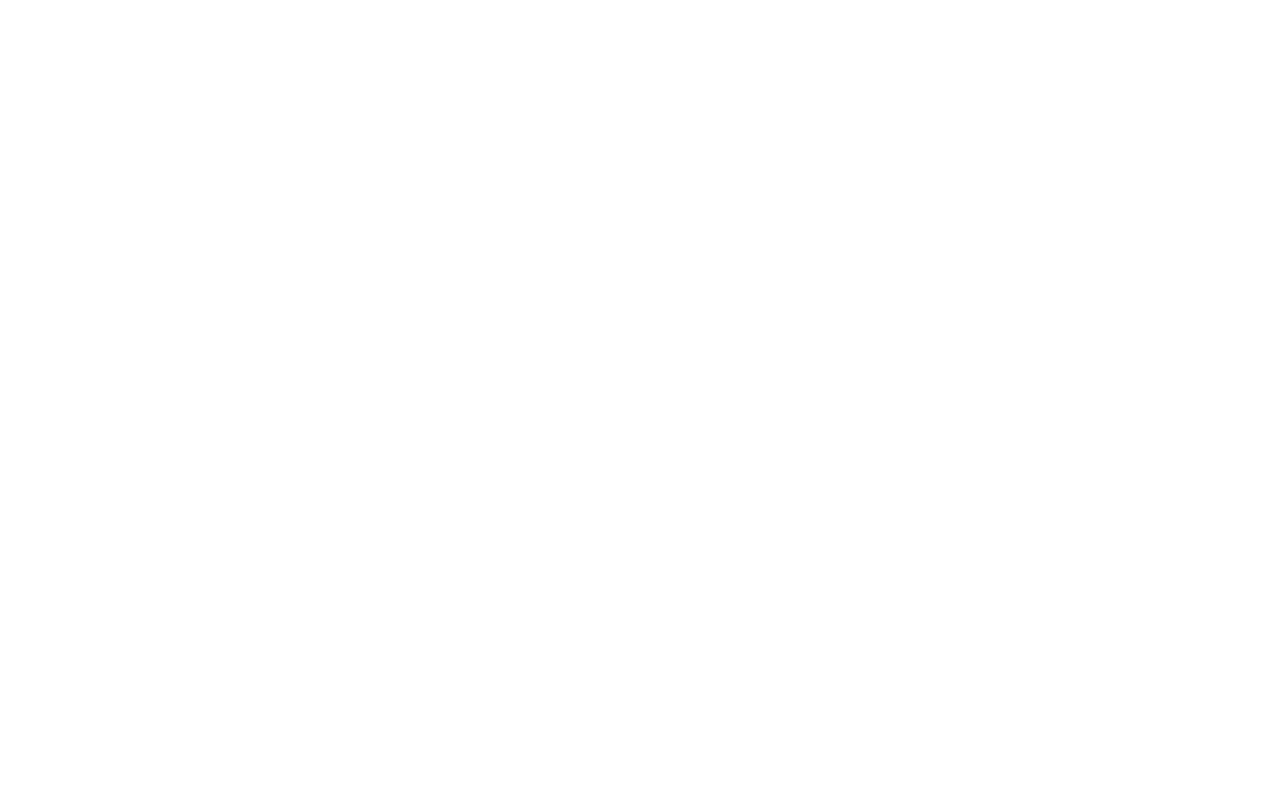
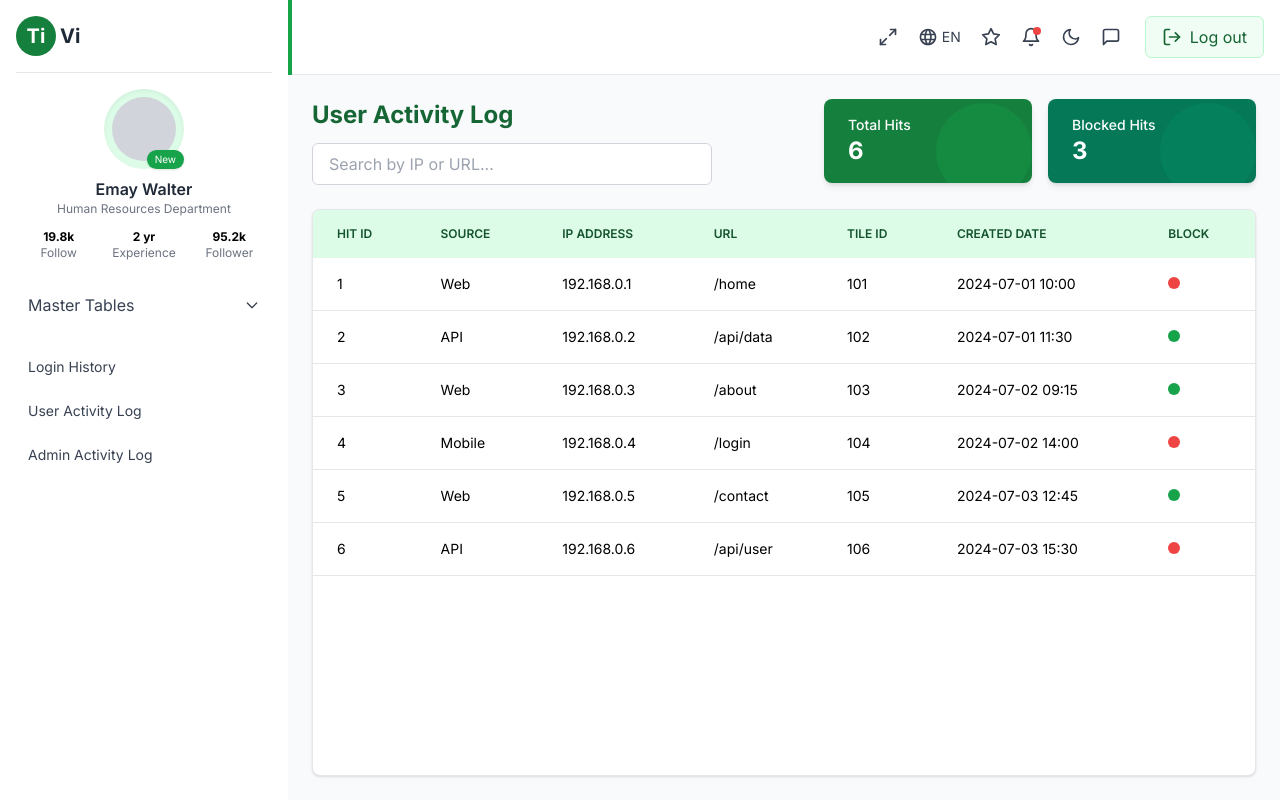
Before and after one commit to KARLE-ATHARVA/SVIK, a React (Create React App) app in the folder my-app/: page /userActivity in a window 1280 px wide. Before the commit this address had no page. Built offline with nearby package versions, Linux system fonts and the light colour scheme.

Commit message:
Three Pages Done

```diff
--- a/my-app/src/App.js
+++ b/my-app/src/App.js
@@ -4,6 +4,8 @@ import LoginPage from './pages/LoginPage';
 import Dashboard from './components/Dashboard';
 import LoginHistory from './pages/LoginHistory';
 import AdminActivityLog from './pages/AdminActivityLog';
+import UserActivityLog from './pages/UserActivityLog';
+
 
 export default function App() {
   return (
@@ -13,7 +15,7 @@ export default function App() {
         <Route path="/dashboard" element={<Dashboard />} />
         <Route path="/loginHistory" element={<LoginHistory/>}/>
         <Route path="/adminActivity" element={<AdminActivityLog/>}/>
-
+        <Route path="/userActivity" element={<UserActivityLog/>}/>
       </Routes>
     </Router>
   );
--- a/my-app/src/components/Sidebar.jsx
+++ b/my-app/src/components/Sidebar.jsx
@@ -111,9 +111,9 @@ export default function Sidebar({ collapsed }) {
           <Link to="/loginHistory" className="block px-3 py-2 rounded hover:bg-green-100 text-gray-700 text-sm">
           Login History
           </Link>
-          <a href="#" className="block px-3 py-2 rounded hover:bg-green-100 text-gray-700 text-sm">
+          <Link to="/userActivity" className="block px-3 py-2 rounded hover:bg-green-100 text-gray-700 text-sm">
             User Activity Log
-          </a>
+          </Link>
           <Link to="/adminActivity" className="block px-3 py-2 rounded hover:bg-green-100 text-gray-700 text-sm">
             Admin Activity Log
           </Link>
--- /dev/null
+++ b/my-app/src/pages/UserActivityLog.jsx
@@ -0,0 +1,131 @@
+import React, { useState, useEffect } from 'react';
+import Sidebar from '../components/Sidebar';
+import Topbar from '../components/Topbar';
+
+export default function UserActivityLog() {
+  const [searchTerm, setSearchTerm] = useState('');
+  const [fadeIn, setFadeIn] = useState(false);
+
+  useEffect(() => {
+    setFadeIn(true);
+  }, []);
+
+  const userLogs = [
+    { id: 1, xsource: 'Web', ip: '192.168.0.1', url: '/home', tileId: 101, created: '2024-07-01 10:00', block: 0 },
+    { id: 2, xsource: 'API', ip: '192.168.0.2', url: '/api/data', tileId: 102, created: '2024-07-01 11:30', block: 1 },
+    { id: 3, xsource: 'Web', ip: '192.168.0.3', url: '/about', tileId: 103, created: '2024-07-02 09:15', block: 1 },
+    { id: 4, xsource: 'Mobile', ip: '192.168.0.4', url: '/login', tileId: 104, created: '2024-07-02 14:00', block: 0 },
+    { id: 5, xsource: 'Web', ip: '192.168.0.5', url: '/contact', tileId: 105, created: '2024-07-03 12:45', block: 1 },
+    { id: 6, xsource: 'API', ip: '192.168.0.6', url: '/api/user', tileId: 106, created: '2024-07-03 15:30', block: 0 },
+  ];
+
+  const filtered = userLogs.filter(
+    (log) =>
+      log.ip.toLowerCase().includes(searchTerm.toLowerCase()) ||
+      log.url.toLowerCase().includes(searchTerm.toLowerCase())
+  );
+
+  const totalHits = userLogs.length;
+  const blockedHits = userLogs.filter((log) => log.block === 0).length;
+
+  return (
+    <div className="flex h-screen bg-gray-100 overflow-hidden">
+      <Sidebar />
+      <div className="relative flex flex-col flex-1 overflow-hidden">
+        <div className="absolute left-0 top-0 bottom-0 w-1 bg-green-600"></div>
+
+        <Topbar />
+
+        <div
+          className={`flex flex-col flex-1 p-6 bg-gray-50 transform transition-all duration-700 ${
+            fadeIn ? 'opacity-100 translate-y-0' : 'opacity-0 translate-y-4'
+          }`}
+        >
+          <div className="flex flex-col md:flex-row md:items-start md:justify-between gap-6 mb-6">
+            <div>
+              <h1 className="text-2xl font-bold text-green-800 mb-3">
+                User Activity Log
+              </h1>
+
+              <input
+                type="text"
+                placeholder="Search by IP or URL..."
+                value={searchTerm}
+                onChange={(e) => setSearchTerm(e.target.value)}
+                className="px-4 py-2 border border-gray-300 rounded-md w-full md:w-[400px] focus:outline-none focus:ring-2 focus:ring-green-500"
+              />
+            </div>
+
+            <div className="flex flex-row gap-4">
+              <div className="relative flex items-center justify-between px-6 py-4 bg-green-700 rounded-lg text-white shadow-md overflow-hidden w-52">
+                <div className="z-10">
+                  <h2 className="text-sm font-medium">Total Hits</h2>
+                  <p className="text-2xl font-bold">{totalHits}</p>
+                </div>
+                <div className="absolute right-0 -bottom-4 w-24 h-24 bg-green-600/30 rounded-full"></div>
+              </div>
+
+              <div className="relative flex items-center justify-between px-6 py-4 bg-emerald-700 rounded-lg text-white shadow-md overflow-hidden w-52">
+                <div className="z-10">
+                  <h2 className="text-sm font-medium">Blocked Hits</h2>
+                  <p className="text-2xl font-bold">{blockedHits}</p>
+                </div>
+                <div className="absolute right-0 -bottom-4 w-24 h-24 bg-emerald-600/30 rounded-full"></div>
+              </div>
+            </div>
+          </div>
+
+          <div className="flex-1 overflow-y-auto rounded-lg border border-gray-200 bg-white shadow">
+            <table className="min-w-full text-sm text-left">
+              <thead className="bg-green-100 text-green-900 text-xs uppercase sticky top-0 z-10">
+                <tr>
+                  <th className="px-6 py-4 font-semibold">Hit ID</th>
+                  <th className="px-6 py-4 font-semibold">Source</th>
+                  <th className="px-6 py-4 font-semibold">IP Address</th>
+                  <th className="px-6 py-4 font-semibold">URL</th>
+                  <th className="px-6 py-4 font-semibold">Tile ID</th>
+                  <th className="px-6 py-4 font-semibold">Created Date</th>
+                  <th className="px-6 py-4 font-semibold">Block</th>
+                </tr>
+              </thead>
+              <tbody>
+                {filtered.length === 0 ? (
+                  <tr>
+                    <td
+                      colSpan="7"
+                      className="px-6 py-6 text-center text-gray-500 italic"
+                    >
+                      No records found.
+                    </td>
+                  </tr>
+                ) : (
+                  filtered.map((log) => (
+                    <tr
+                      key={log.id}
+                      className="border-b hover:bg-green-50 transition-colors duration-200"
+                    >
+                      <td className="px-6 py-4">{log.id}</td>
+                      <td className="px-6 py-4">{log.xsource}</td>
+                      <td className="px-6 py-4">{log.ip}</td>
+                      <td className="px-6 py-4">{log.url}</td>
+                      <td className="px-6 py-4">{log.tileId}</td>
+                      <td className="px-6 py-4">{log.created}</td>
+                      <td className="px-6 py-4">
+                        <span
+                          className={`inline-block w-3 h-3 rounded-full ${
+                            log.block === 0 ? 'bg-red-500' : 'bg-green-600'
+                          }`}
+                        ></span>
+                      </td>
+                    </tr>
+                  ))
+                )}
+              </tbody>
+            </table>
+          </div>
+
+        </div>
+      </div>
+    </div>
+  );
+}
```
